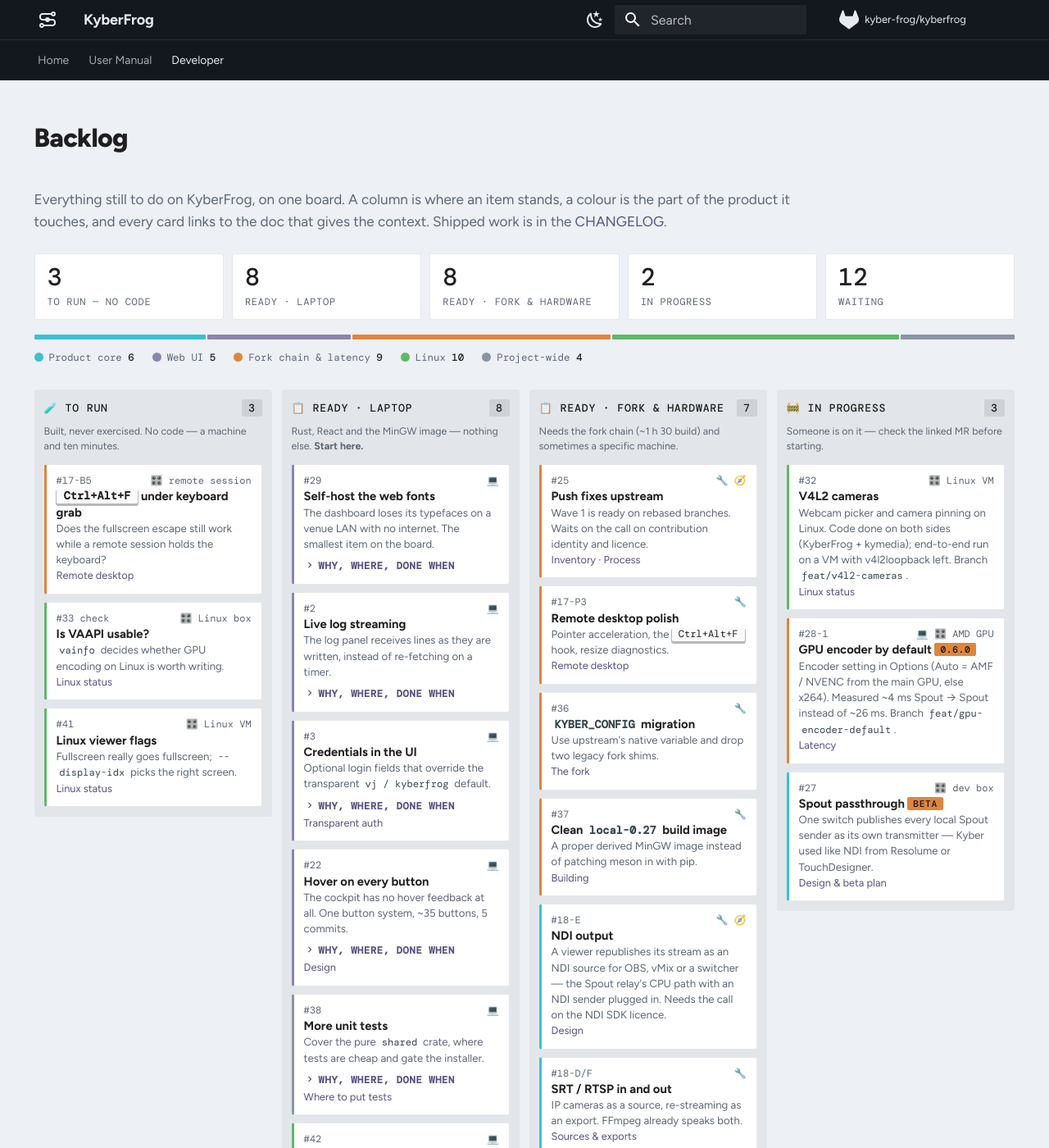
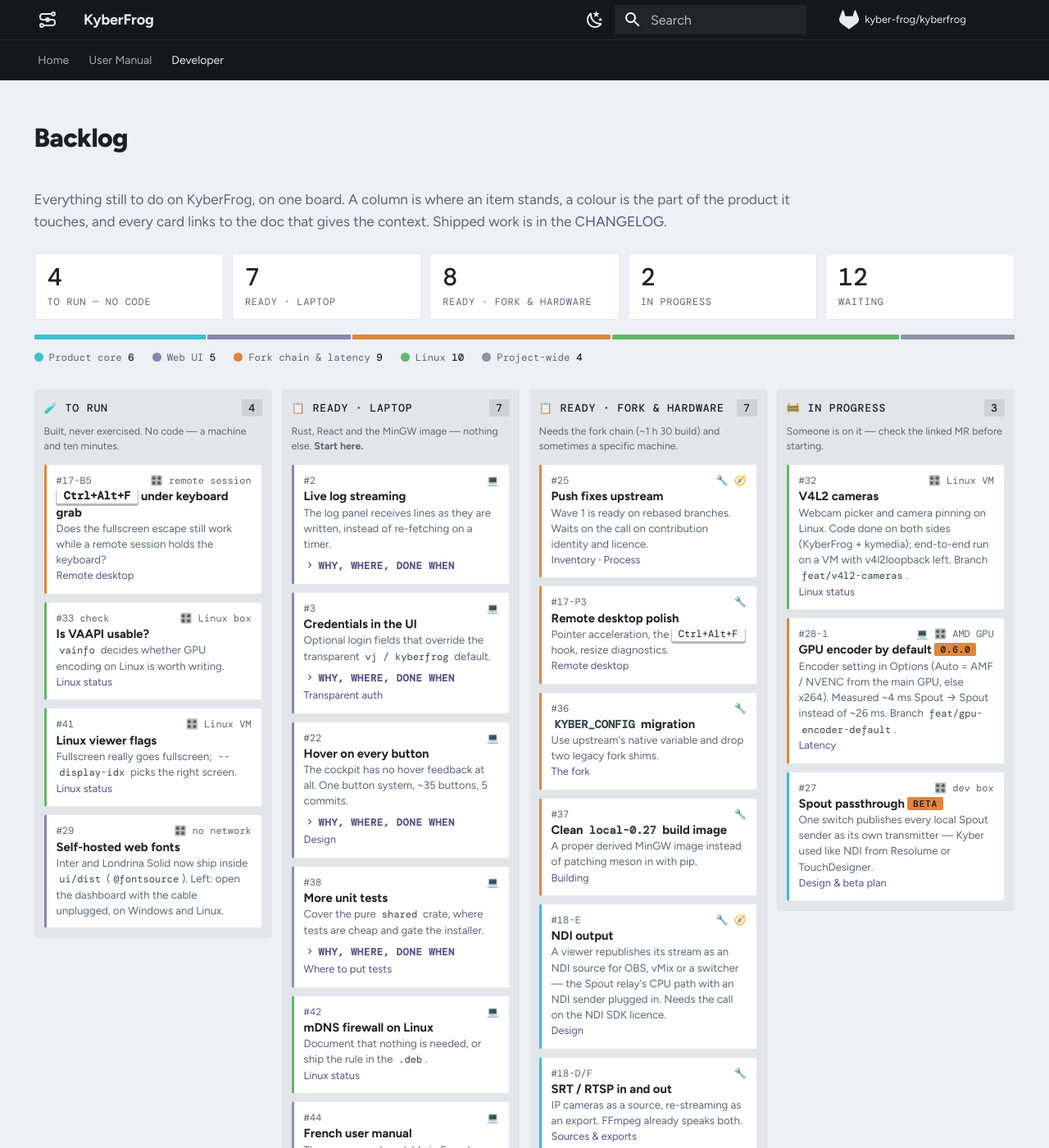
Before and after one commit to CollectiFrog/KyberFrog, an MkDocs documentation site: the page built from docs/dev/backlog.md, in a window 1280 px wide and 1400 px high. Shown: the whole window at 82% size. Built offline with MkDocs 1.6.1 and Material for MkDocs 9.7.7, drawn with Linux system fonts in a browser that asks for light colours; comment, search, counter and statistics services are not loaded; some of the changed text lies outside the part shown.

Commit message:
feat(ui): polices embarquées, plus d'appel à Google Fonts (#29)
Inter (400-700) et Londrina Solid (300/400/900) viennent des paquets
@fontsource et partent dans ui/dist avec le reste de l'UI : le dashboard
garde ses polices sur un LAN de salle sans internet, et lintian perd son
privacy-breach-generic sur le .deb. Les CSS par graisse portent les
unicode-range : le navigateur ne charge que les sous-ensembles utiles.
ui/dist passe de 364 Ko à 1,6 Mo (woff2 + woff de repli).

Board : #29 en « to run », la validation hors réseau reste à faire.

Co-Authored-By: Claude Opus 5.5 <noreply@anthropic.com>

```diff
--- a/docs/dev/backlog.md
+++ b/docs/dev/backlog.md
@@ -12,8 +12,8 @@ card links to the doc that gives the context. Shipped work is in the
 <a href="https://gitlab.com/kyber-frog/kyberfrog/-/blob/main/CHANGELOG.md">CHANGELOG</a>.</p>
 
 <div class="kf-stats">
-  <a class="kf-stat" href="#col-run"><b>3</b><span>to run — no code</span></a>
-  <a class="kf-stat" href="#col-laptop"><b>8</b><span>ready · laptop</span></a>
+  <a class="kf-stat" href="#col-run"><b>4</b><span>to run — no code</span></a>
+  <a class="kf-stat" href="#col-laptop"><b>7</b><span>ready · laptop</span></a>
   <a class="kf-stat" href="#col-fork"><b>8</b><span>ready · fork &amp; hardware</span></a>
   <a class="kf-stat" href="#col-progress"><b>2</b><span>in progress</span></a>
   <a class="kf-stat" href="#col-waiting"><b>12</b><span>waiting</span></a>
@@ -33,7 +33,7 @@ card links to the doc that gives the context. Shipped work is in the
 <div class="kf-board" markdown>
 
 <section class="kf-col" id="col-run" markdown>
-<header class="kf-col-head"><span>🧪 To run</span><b>3</b></header>
+<header class="kf-col-head"><span>🧪 To run</span><b>4</b></header>
 <p class="kf-col-note">Built, never exercised. No code — a machine and ten minutes.</p>
 
 <div class="kf-card kf-fork" markdown>
@@ -57,32 +57,17 @@ card links to the doc that gives the context. Shipped work is in the
 <p class="kf-card-links" markdown="span">[Linux status](todo-linux.md)</p>
 </div>
 
+<div class="kf-card kf-ui" id="item-29" markdown>
+<p class="kf-card-head"><span>#29</span><span>🎛️ no network</span></p>
+<p class="kf-card-title">Self-hosted web fonts</p>
+<p class="kf-card-what">Inter and Londrina Solid now ship inside <code>ui/dist</code> (<code>@fontsource</code>). Left: open the dashboard with the cable unplugged, on Windows and Linux.</p>
+</div>
+
 </section>
 
 <section class="kf-col" id="col-laptop" markdown>
-<header class="kf-col-head"><span>📋 Ready · laptop</span><b>8</b></header>
+<header class="kf-col-head"><span>📋 Ready · laptop</span><b>7</b></header>
 <p class="kf-col-note">Rust, React and the MinGW image — nothing else. <strong>Start here.</strong></p>
-
-<div class="kf-card kf-ui" id="item-29" markdown>
-<p class="kf-card-head"><span>#29</span><span>💻</span></p>
-<p class="kf-card-title">Self-host the web fonts</p>
-<p class="kf-card-what">The dashboard loses its typefaces on a venue LAN with no internet. The smallest item on the board.</p>
-<details class="kf-more" markdown>
-<summary>Why, where, done when</summary>
-
-**Why** `ui/index.html` fetches Londrina Solid and Inter from
-`fonts.googleapis.com` at every open. KyberFrog is LAN-only and runs in venues
-with no internet; it is also a privacy leak `lintian` flags on the `.deb`
-(`privacy-breach-generic`).
-
-**Where** `ui/index.html` and the built `ui/dist/index.html`; the font files go
-next to the other UI assets, served by the embedded axum server.
-
-**Done when** the dashboard renders correctly with the network cable unplugged
-and no request leaves for `fonts.gstatic.com` — on Windows and Linux alike.
-
-</details>
-</div>
 
 <div class="kf-card kf-ui" id="item-2" markdown>
 <p class="kf-card-head"><span>#2</span><span>💻</span></p>
@@ -408,6 +393,7 @@ honest status elsewhere on the board.
 | #17-B5 | `Ctrl+Alt+F` while keyboard grab is active — it has **never been proven broken**, only assumed | Windows + a remote session | works / does not work, and with which exact combo |
 | #33-check | Is VAAPI available and usable on the Linux box (Intel/AMD amd64)? | Linux machine | `vainfo` output — the fix is only worth writing if the answer is yes |
 | #41 | Linux viewer: fullscreen actually goes fullscreen, and `--display-idx` picks the right screen | Linux VM, 2 screens ideally | pass / fail per flag |
+| #29 | Dashboard with no network: unplug the cable (or block outbound traffic), open `http://localhost:7700`, check the devtools *Network* tab | Windows and Linux, a build with #29 | titles in Londrina Solid, text in Inter; no request leaves the machine |
 | #32 | Linux camera end to end: `modprobe v4l2loopback card_label="KF Test Cam" exclusive_caps=1`, feed it `ffmpeg -re -f lavfi -i testsrc=size=1280x720:rate=30 -pix_fmt yuv420p -f v4l2 /dev/videoN`, then add a webcam transmitter and view it | Linux VM, `.deb` of `feat/v4l2-cameras` | the picker lists `KF Test Cam`; the viewer's source list holds the camera only, no screen; the test pattern is received |
 
 Once a line here is done, tick it off the board and — if it changes a state —
@@ -430,7 +416,7 @@ move the item. Nothing else on this page depends on writing code to be true.
 | ID | Item | State | Access | Done when | Detail |
 |---|---|---|---|---|---|
 | #22 | Consistent hover state on every button | 📋 ready | 💻 | the ~35 buttons across 8 files go through `.kf-btn`; nothing blocks it since #21 shipped | [card](#item-22) |
-| #29 | Self-host the web fonts | 📋 ready | 💻 | `ui/index.html` no longer calls `fonts.googleapis.com` — a venue LAN with no internet keeps its typefaces | [card](#item-29) |
+| #29 | Self-host the web fonts | 🧪 to run | 💻 | done in code (`@fontsource`, no call to `fonts.googleapis.com` left in `ui/dist`) — see the validation queue | [card](#item-29) |
 | #2 | Live log streaming (SSE) instead of polling | 📋 ready | 💻 | `GET /logs/stream` pushes new lines, the UI drops its `setInterval` | [card](#item-2) |
 | #3 | Credentials in the UI | 📋 ready | 💻 | optional per-viewer / per-transmitter fields override the transparent default | [card](#item-3) |
 | #23 | Drawers → modals | 🧭 decision | 🧭 operator | **do not write code before the call is made** | — |
--- a/mkdocs.yml
+++ b/mkdocs.yml
@@ -15,9 +15,8 @@ theme:
   icon:
     logo: material/transit-connection-variant
     repo: fontawesome/brands/gitlab
-  # Self-hosted (see docs/assets/stylesheets/fonts.css): the project tracks the
-  # app's call to fonts.googleapis.com as a bug (#29), so the docs site does not
-  # make one either.
+  # Self-hosted (see docs/assets/stylesheets/fonts.css), like the app's own
+  # fonts (#29): no call to fonts.googleapis.com.
   font: false
   palette:
     - media: "(prefers-color-scheme: light)"
```
Also changed, not shown: CHANGELOG.md (+1 -0 lines), docs/dev/plan-linux-amd64.md (+0 -1 lines), 4 other files.
